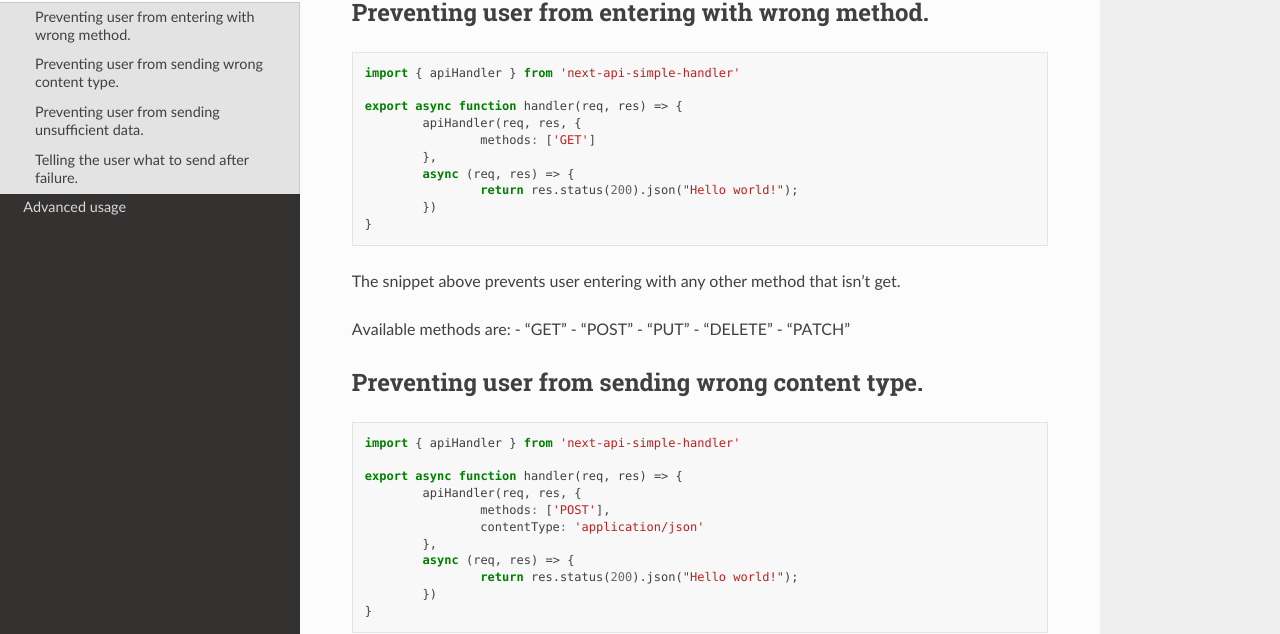
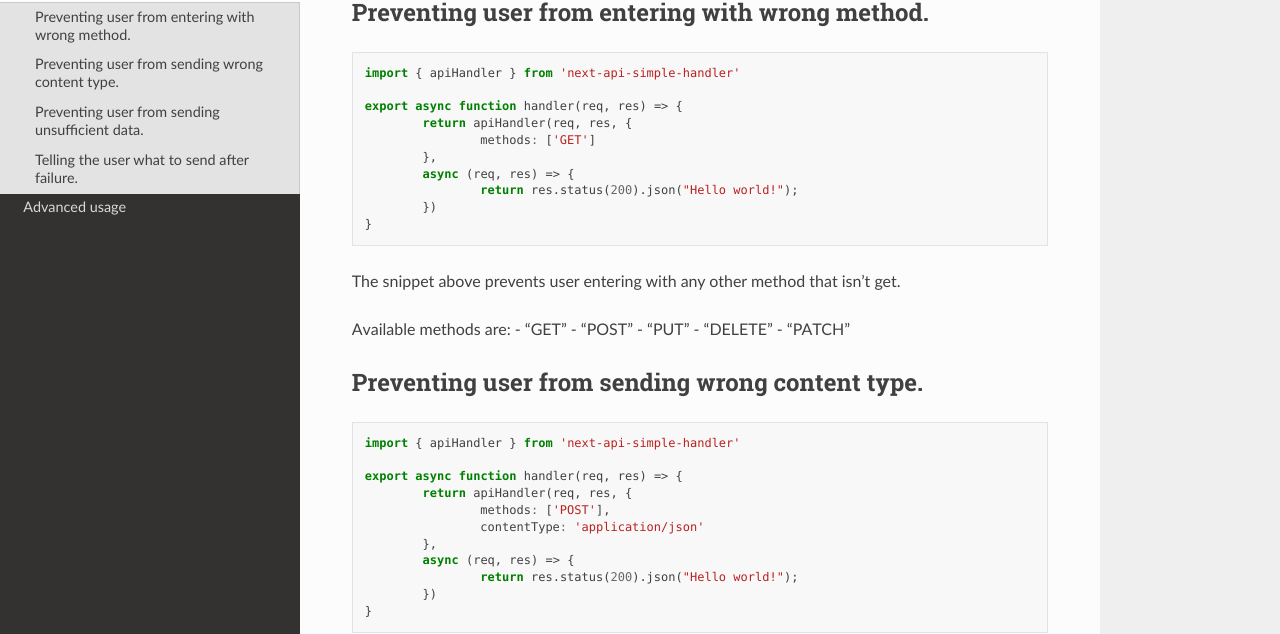
Before and after one commit to mikolertesx/next-api-simple-handler, a Sphinx documentation site: the page built from docs/first-steps.rst, in a window 1280 px wide and 900 px high. Shown: the part 164-798 px from the top of the window. Built offline with Sphinx 7.4.7 and the Read the Docs theme 2.0.0, drawn with Linux system fonts in a browser that asks for light colours.

Commit message:
Small documentation correction.

```diff
--- a/docs/advanced-usage.rst
+++ b/docs/advanced-usage.rst
@@ -29,7 +29,7 @@ Let's say that, for example, we need to have a route that covers multiple differ
 	}
 
 	export async function handler(req, res) {
-		apiHandler(req, res, {methods: ['GET', 'POST']}, async () => {
+		return apiHandler(req, res, {methods: ['GET', 'POST']}, async () => {
 			if (req.method === 'GET') {
 				return handleGet(req, res);
 			}
@@ -72,7 +72,7 @@ And here is an example of what I'd do in a login, register situation.
 
 .. code-block:: js
 
-	apiHandler(
+	return apiHandler(
 			req,
 			res,
 			{
--- a/docs/first-steps.rst
+++ b/docs/first-steps.rst
@@ -8,7 +8,7 @@ Preventing user from entering with wrong method.
 	import { apiHandler } from 'next-api-simple-handler'
 
 	export async function handler(req, res) => {
-		apiHandler(req, res, {
+		return apiHandler(req, res, {
 			methods: ['GET']
 		},
 		async (req, res) => {
@@ -33,7 +33,7 @@ Preventing user from sending wrong content type.
 	import { apiHandler } from 'next-api-simple-handler'
 
 	export async function handler(req, res) => {
-		apiHandler(req, res, {
+		return apiHandler(req, res, {
 			methods: ['POST'],
 			contentType: 'application/json'
 		},
```
